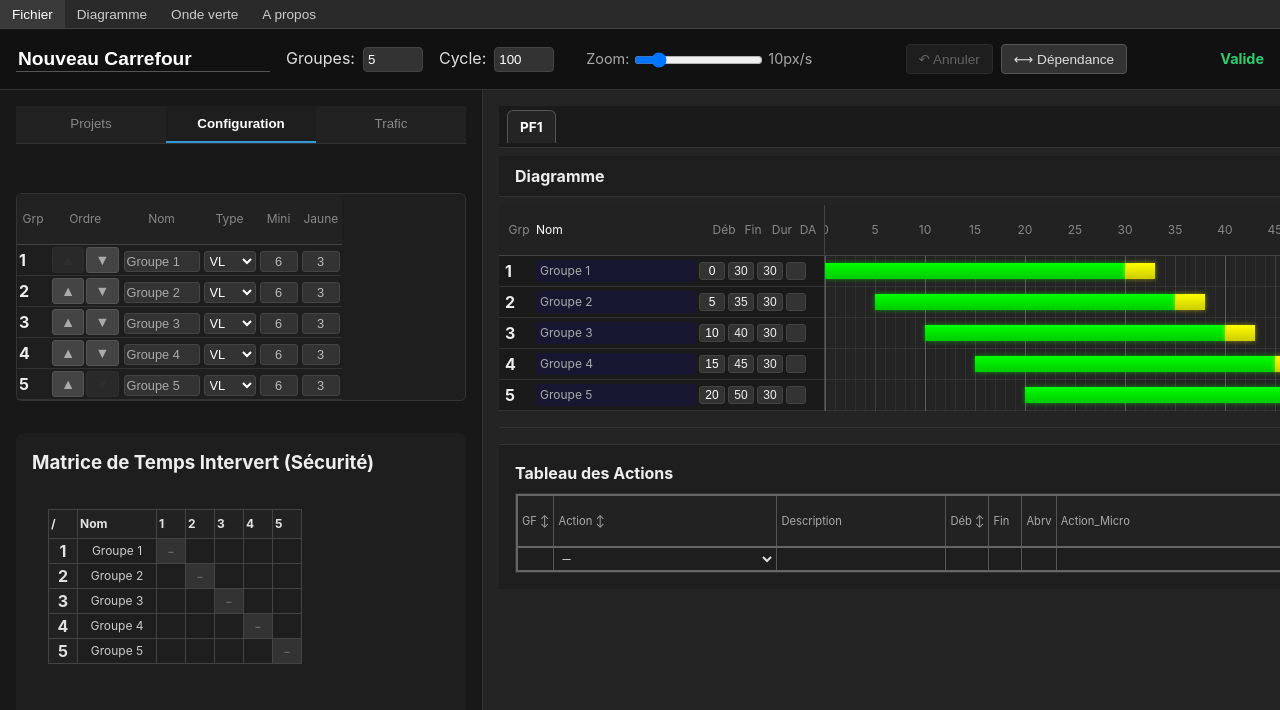
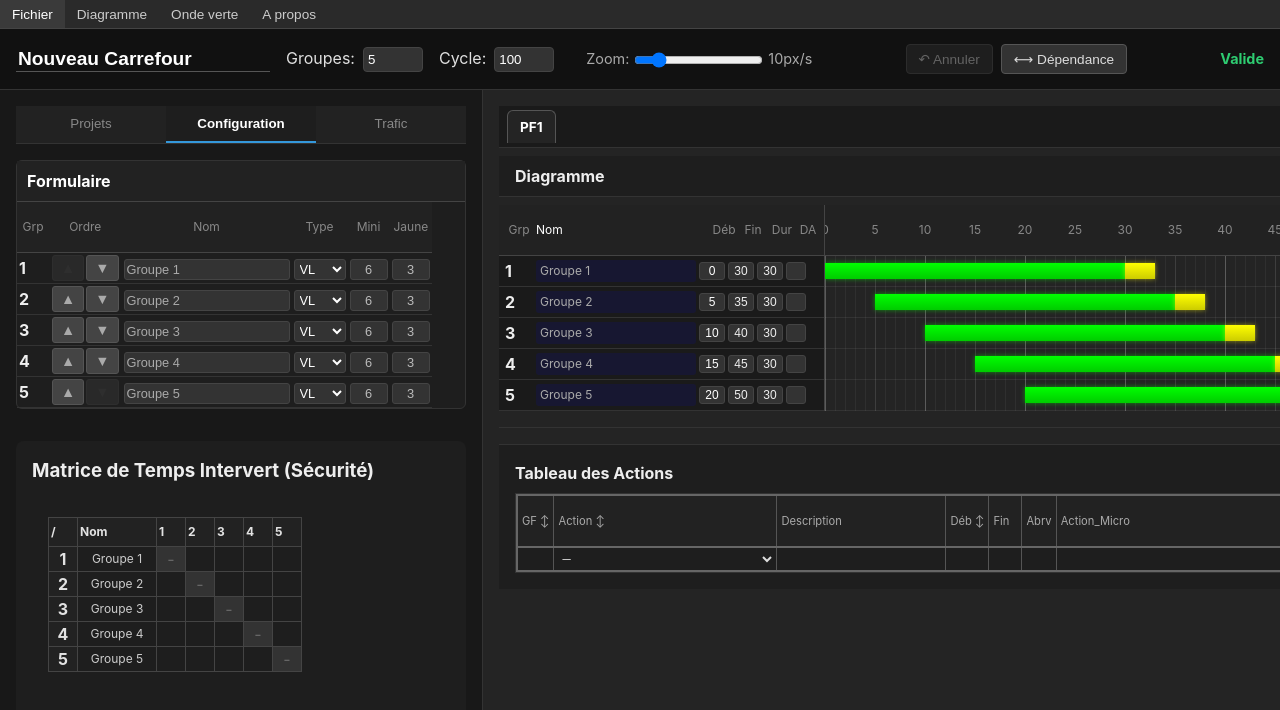
Before and after one commit to ThierryClm/Diagramme_Feux, a React (Vite) app: page / in a window 1280 px wide. Shown: the top 710 px of the page. Built offline with nearby package versions, Linux system fonts and the light colour scheme.

Commit message:
feat: ajouter un titre au tableau de groupe pour une meilleure clarté

```diff
--- a/src/components/GroupTable.css
+++ b/src/components/GroupTable.css
@@ -5,7 +5,17 @@
     border: 1px solid #333;
     overflow: visible;
     max-height: none;
-    margin-top: calc(0.5rem + 1rem + 0.5rem + 1px); /* Align with diagram title height */
+    margin-top: 0;
+}
+
+.group-table-title {
+    margin: 0;
+    padding: 8px 10px;
+    font-size: 1em;
+    font-weight: bold;
+    color: #fff;
+    background: #222;
+    border-bottom: 1px solid #444;
 }
 
 .group-table {
@@ -75,7 +85,7 @@
 }
 
 .input-name-cell {
-    width: 70px !important;
+    width: 160px !important;
     text-align: left !important;
     font-size: 0.8em;
     color: #aaa !important;
--- a/src/components/GroupTable.jsx
+++ b/src/components/GroupTable.jsx
@@ -31,6 +31,7 @@ const GroupTable = ({ groups, updateGroupParams, cycleLength, moveGroup }) => {
 
     return (
         <div className="group-table-container">
+            <h3 className="group-table-title">Formulaire</h3>
             <table className="group-table">
                 <thead>
                     <tr>
```
